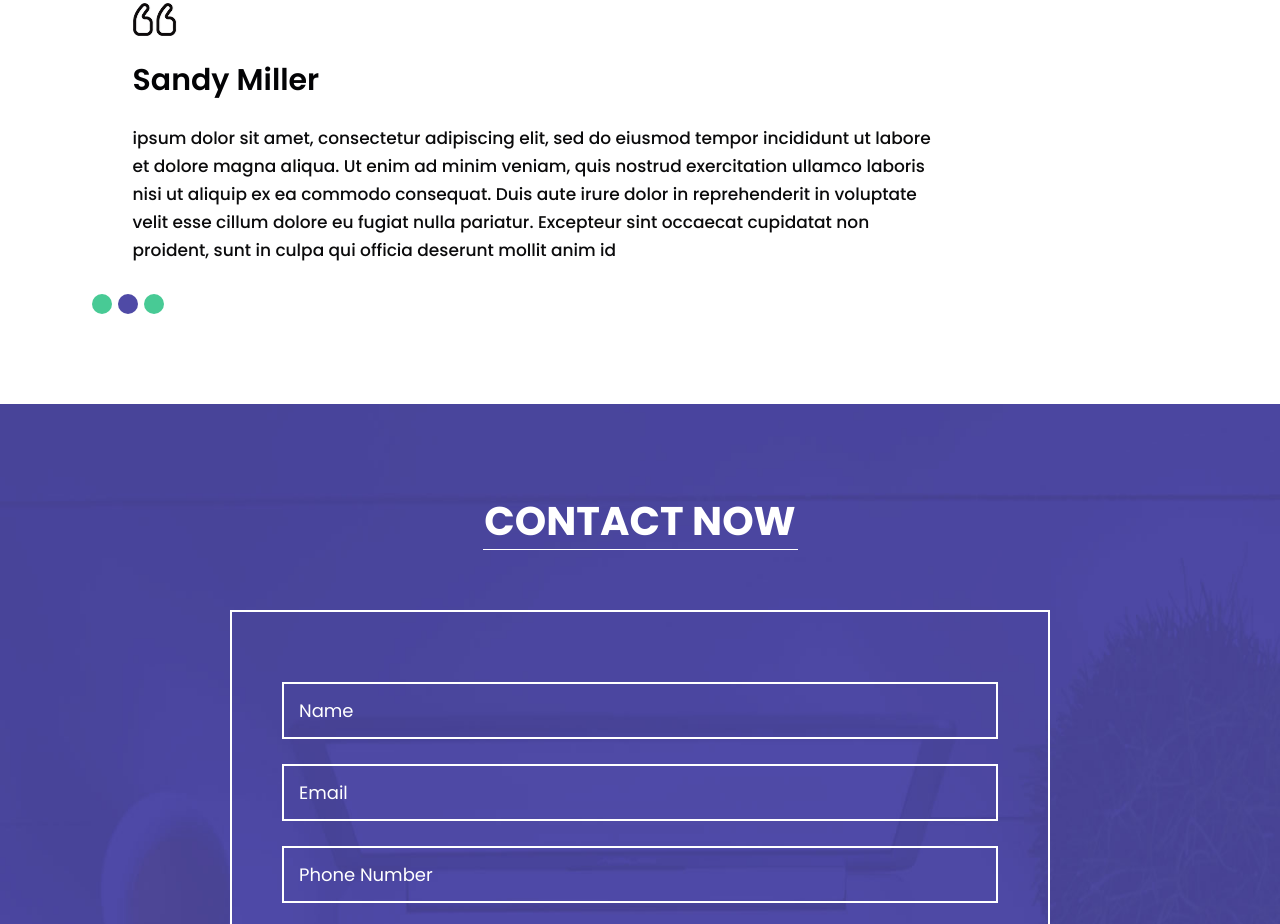
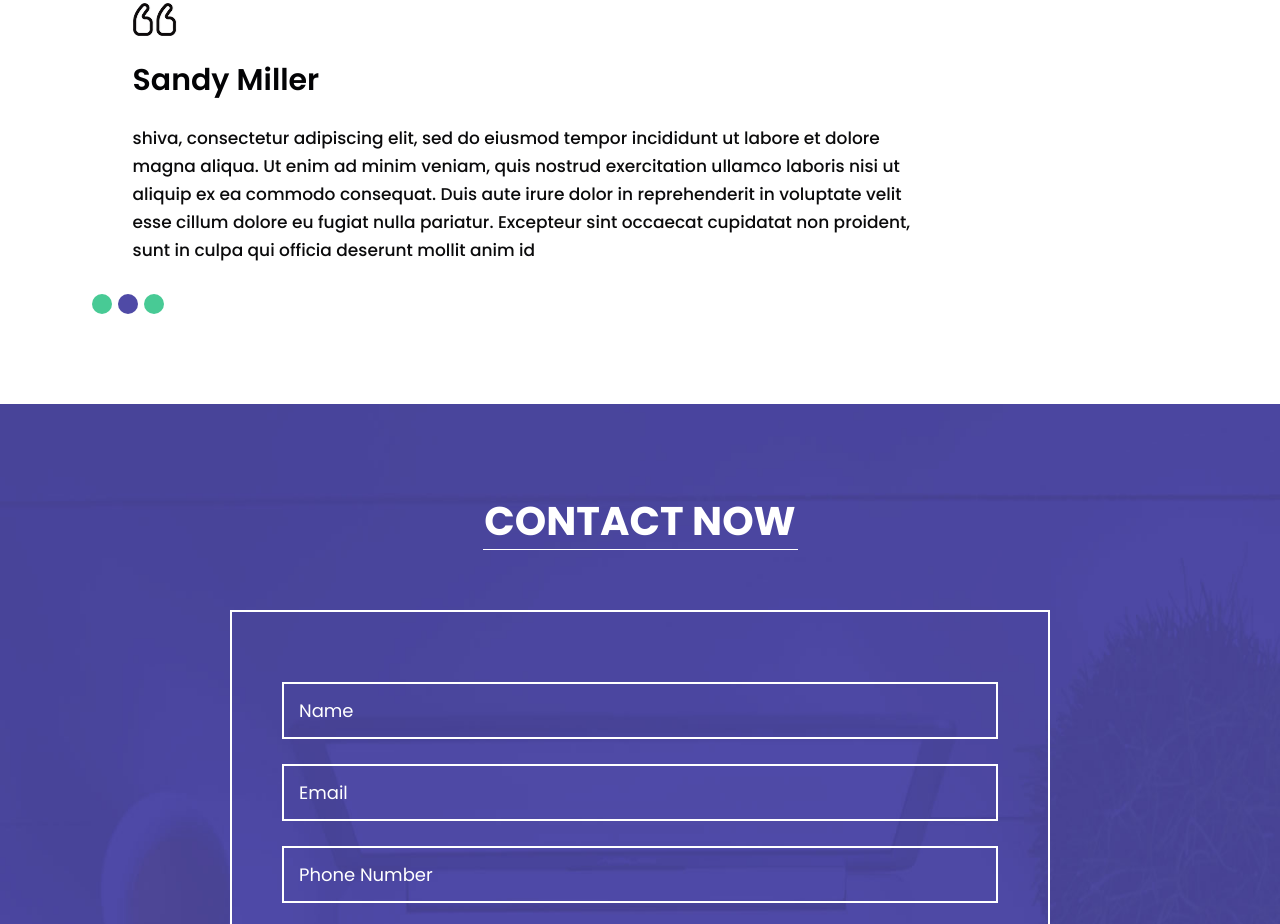
Before and after one commit to shivamudigonda/web-stat, a plain HTML site: page index.html in a window 1280 px wide. Shown: the part 3780-4704 px from the top of the page. Drawn offline with nearby package versions, Linux system fonts and the light colour scheme.

Commit message:
Update index.html

```diff
--- a/index.html
+++ b/index.html
@@ -375,7 +375,7 @@
                                        <div class="test_box">
                                           <i><img src="images/cos.png" alt="#"/></i>
                                           <h4>Sandy Miller</h4>
-                                          <p>ipsum dolor sit amet, consectetur adipiscing elit, sed do eiusmod tempor incididunt ut labore et dolore magna aliqua. Ut enim ad minim veniam, quis nostrud exercitation ullamco laboris nisi ut aliquip ex ea commodo consequat. Duis aute irure dolor in reprehenderit in voluptate velit esse cillum dolore eu fugiat nulla pariatur. Excepteur sint occaecat cupidatat non proident, sunt in culpa qui officia deserunt mollit anim id</p>
+                                          <p>shiva, consectetur adipiscing elit, sed do eiusmod tempor incididunt ut labore et dolore magna aliqua. Ut enim ad minim veniam, quis nostrud exercitation ullamco laboris nisi ut aliquip ex ea commodo consequat. Duis aute irure dolor in reprehenderit in voluptate velit esse cillum dolore eu fugiat nulla pariatur. Excepteur sint occaecat cupidatat non proident, sunt in culpa qui officia deserunt mollit anim id</p>
                                        </div>
                                     </div>
                                  </div>
@@ -390,7 +390,7 @@
                                        <div class="test_box">
                                           <i><img src="images/cos.png" alt="#"/></i>
                                           <h4>Sandy Miller</h4>
-                                          <p>ipsum dolor sit amet, consectetur adipiscing elit, sed do eiusmod tempor incididunt ut labore et dolore magna aliqua. Ut enim ad minim veniam, quis nostrud exercitation ullamco laboris nisi ut aliquip ex ea commodo consequat. Duis aute irure dolor in reprehenderit in voluptate velit esse cillum dolore eu fugiat nulla pariatur. Excepteur sint occaecat cupidatat non proident, sunt in culpa qui officia deserunt mollit anim id</p>
+                                          <p>krishna, consectetur adipiscing elit, sed do eiusmod tempor incididunt ut labore et dolore magna aliqua. Ut enim ad minim veniam, quis nostrud exercitation ullamco laboris nisi ut aliquip ex ea commodo consequat. Duis aute irure dolor in reprehenderit in voluptate velit esse cillum dolore eu fugiat nulla pariatur. Excepteur sint occaecat cupidatat non proident, sunt in culpa qui officia deserunt mollit anim id</p>
                                        </div>
                                     </div>
                                  </div>
```
